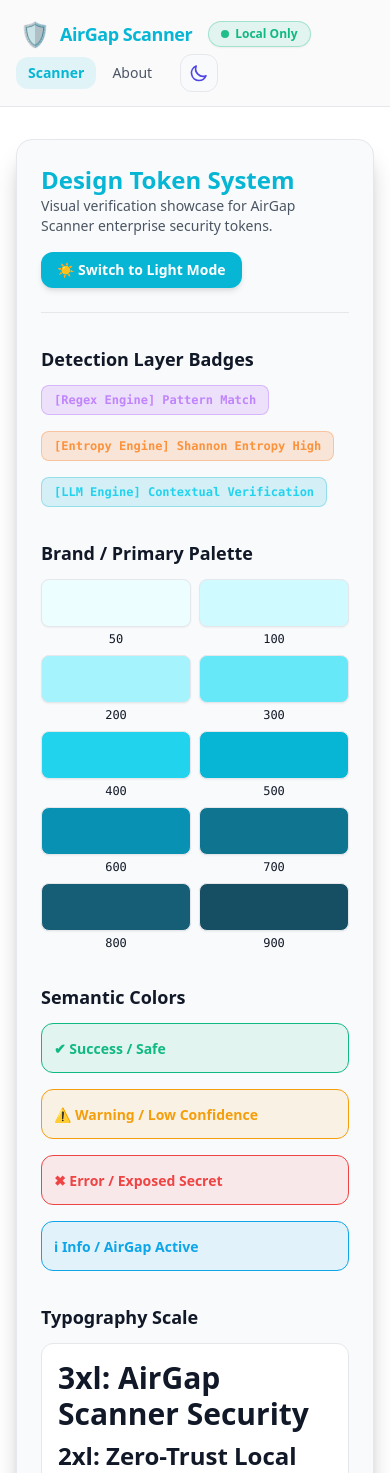
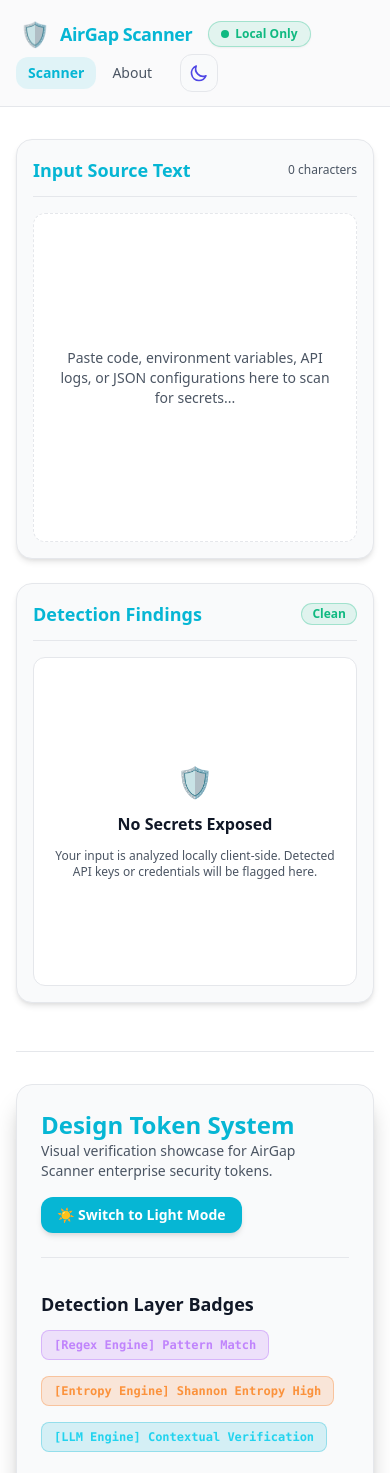
Before and after one commit to Keerthik-DU/Hack, a React (Vite) app: page / in a window 390 px wide. Shown: the top 1473 px of the page. Built offline with nearby package versions, Linux system fonts and the light colour scheme.

Commit message:
[WO-007] Build responsive ScannerLayout split-panel grid container

```diff
--- /dev/null
+++ b/src/components/ScannerLayout/ScannerLayout.tsx
@@ -0,0 +1,39 @@
+import React from 'react';
+
+export interface ScannerLayoutProps {
+  /** Slot for the input panel content (left/top) */
+  inputPanel: React.ReactNode;
+  /** Slot for the scan results panel content (right/bottom) */
+  resultsPanel: React.ReactNode;
+  /** Optional container CSS class overrides */
+  className?: string;
+}
+
+export const ScannerLayout: React.FC<ScannerLayoutProps> = ({
+  inputPanel,
+  resultsPanel,
+  className = '',
+}) => {
+  return (
+    <div
+      data-testid="scanner-layout"
+      className={`grid grid-cols-1 lg:grid-cols-2 gap-6 w-full max-w-7xl mx-auto ${className}`}
+    >
+      {/* Input Panel Slot */}
+      <section
+        data-testid="input-panel-slot"
+        className="animate-panel-slide-left flex flex-col p-4 sm:p-6 rounded-xl bg-surface-light-card dark:bg-surface-dark-card border border-surface-light-border dark:border-surface-dark-border shadow-md hover:shadow-lg transition-shadow duration-300 min-h-[420px]"
+      >
+        {inputPanel}
+      </section>
+
+      {/* Results Panel Slot */}
+      <section
+        data-testid="results-panel-slot"
+        className="animate-panel-slide-right flex flex-col p-4 sm:p-6 rounded-xl bg-surface-light-card dark:bg-surface-dark-card border border-surface-light-border dark:border-surface-dark-border shadow-md hover:shadow-lg transition-shadow duration-300 min-h-[420px]"
+      >
+        {resultsPanel}
+      </section>
+    </div>
+  );
+};
--- /dev/null
+++ b/src/components/ScannerLayout/__fixtures__/placeholderPanels.tsx
@@ -0,0 +1,41 @@
+import React from 'react';
+
+export const PlaceholderInputPanel: React.FC = () => {
+  return (
+    <div className="flex flex-col h-full space-y-4" data-testid="placeholder-input-panel">
+      <div className="flex justify-between items-center pb-3 border-b border-surface-light-border dark:border-surface-dark-border">
+        <h3 className="text-lg font-semibold text-brand-primary">Input Source Text</h3>
+        <span className="text-xs text-surface-light-textSecondary dark:text-surface-dark-textSecondary">
+          0 characters
+        </span>
+      </div>
+      <div className="flex-1 min-h-[280px] p-4 rounded-lg bg-surface-light-bg dark:bg-surface-dark-bg border border-dashed border-surface-light-border dark:border-surface-dark-border text-sm text-surface-light-textSecondary dark:text-surface-dark-textSecondary flex items-center justify-center text-center">
+        Paste code, environment variables, API logs, or JSON configurations here to scan for
+        secrets...
+      </div>
+    </div>
+  );
+};
+
+export const PlaceholderResultsPanel: React.FC = () => {
+  return (
+    <div className="flex flex-col h-full space-y-4" data-testid="placeholder-results-panel">
+      <div className="flex justify-between items-center pb-3 border-b border-surface-light-border dark:border-surface-dark-border">
+        <h3 className="text-lg font-semibold text-brand-primary">Detection Findings</h3>
+        <span className="text-xs font-semibold px-2.5 py-0.5 rounded-full bg-emerald-500/10 text-emerald-500 border border-emerald-500/30">
+          Clean
+        </span>
+      </div>
+      <div className="flex-1 min-h-[280px] p-4 rounded-lg bg-surface-light-bg dark:bg-surface-dark-bg border border-surface-light-border dark:border-surface-dark-border flex flex-col items-center justify-center text-center space-y-3">
+        <span className="text-3xl" role="img" aria-label="shield check">
+          🛡️
+        </span>
+        <h4 className="text-base font-semibold">No Secrets Exposed</h4>
+        <p className="text-xs text-surface-light-textSecondary dark:text-surface-dark-textSecondary max-w-xs">
+          Your input is analyzed locally client-side. Detected API keys or credentials will be
+          flagged here.
+        </p>
+      </div>
+    </div>
+  );
+};
--- /dev/null
+++ b/src/components/ScannerLayout/index.ts
@@ -0,0 +1,2 @@
+export * from './ScannerLayout';
+export * from './__fixtures__/placeholderPanels';
--- a/src/components/index.ts
+++ b/src/components/index.ts
@@ -4,3 +4,4 @@
 export * from './StatusIndicators';
 export * from './DesignTokenShowcase';
 export * from './ThemeToggle';
+export * from './ScannerLayout';
--- a/src/pages/ScannerPage.tsx
+++ b/src/pages/ScannerPage.tsx
@@ -1,10 +1,21 @@
 import React from 'react';
-import { DesignTokenShowcase } from '@/components';
+import {
+  ScannerLayout,
+  PlaceholderInputPanel,
+  PlaceholderResultsPanel,
+  DesignTokenShowcase,
+} from '@/components';
 
 export const ScannerPage: React.FC = () => {
   return (
-    <div className="space-y-6">
-      <DesignTokenShowcase />
+    <div className="space-y-12">
+      <ScannerLayout
+        inputPanel={<PlaceholderInputPanel />}
+        resultsPanel={<PlaceholderResultsPanel />}
+      />
+      <div className="pt-8 border-t border-surface-light-border dark:border-surface-dark-border">
+        <DesignTokenShowcase />
+      </div>
     </div>
   );
 };
--- a/src/styles/globals.css
+++ b/src/styles/globals.css
@@ -35,6 +35,36 @@
 
 .animate-slide-down {
   animation: slideDown 0.4s cubic-bezier(0.16, 1, 0.3, 1) forwards;
+}
+
+@keyframes panelSlideLeft {
+  from {
+    opacity: 0;
+    transform: translateX(-30px);
+  }
+  to {
+    opacity: 1;
+    transform: translateX(0);
+  }
+}
+
+.animate-panel-slide-left {
+  animation: panelSlideLeft 0.45s cubic-bezier(0.16, 1, 0.3, 1) forwards;
+}
+
+@keyframes panelSlideRight {
+  from {
+    opacity: 0;
+    transform: translateX(30px);
+  }
+  to {
+    opacity: 1;
+    transform: translateX(0);
+  }
+}
+
+.animate-panel-slide-right {
+  animation: panelSlideRight 0.45s cubic-bezier(0.16, 1, 0.3, 1) forwards;
 }
 
 :root {
--- a/vitest.config.ts
+++ b/vitest.config.ts
@@ -5,6 +5,7 @@
   test: {
     globals: true,
     environment: 'jsdom',
+    pool: 'forks',
     setupFiles: ['./src/test/setup.ts'],
     include: ['src/**/*.{test,spec}.{ts,tsx}'],
     coverage: {
@@ -25,6 +26,7 @@
         'src/components/AppHeader.tsx',
         'src/components/PrivacyBadge.tsx',
         'src/components/StatusIndicators.tsx',
+        'src/components/ScannerLayout/ScannerLayout.tsx',
         'src/hooks/useModelStatus.ts',
         'src/test/helpers/**/*.ts',
       ],
```
Also changed, not shown: 1 other file (tests, documents, lock files or other folders).
